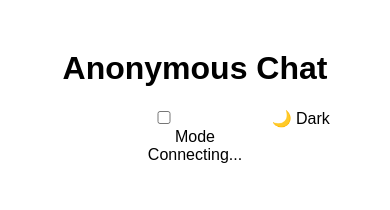
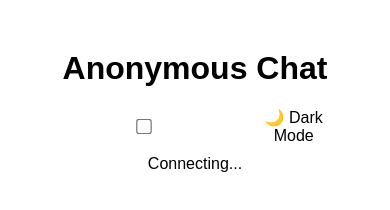
Before and after one commit to aravindhbalaji04/chat-app, a website: page chat-app/public/index.html in a window 390 px wide. Drawn offline with nearby package versions, Linux system fonts and the light colour scheme; no server answers.

Commit message:
Update style.css

```diff
--- a/chat-app/public/style.css
+++ b/chat-app/public/style.css
@@ -2,6 +2,9 @@ body {
     font-family: Arial;
     text-align: center;
     margin: 50px;
+    background-color: #ffffff;
+    color: #000000;
+    transition: background 0.3s, color 0.3s;
 }
 
 #messages {
@@ -12,8 +15,33 @@ body {
     width: 300px;
     padding: 10px;
     text-align: left;
+    background-color: #f9f9f9;
 }
 
 input {
     width: 200px;
 }
+
+/* 🌙 Dark Theme Styles */
+body.dark {
+    background-color: #121212;
+    color: #ffffff;
+}
+
+body.dark #messages {
+    background-color: #1e1e1e;
+    border-color: #444;
+}
+
+/* 🌗 Toggle Styling */
+.theme-toggle {
+    display: flex;
+    justify-content: center;
+    align-items: center;
+    margin-bottom: 10px;
+    gap: 10px;
+}
+
+.theme-toggle input {
+    transform: scale(1.2);
+}
```
